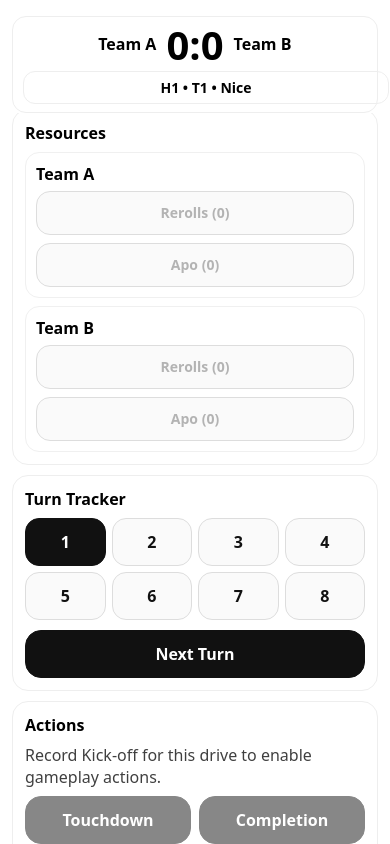
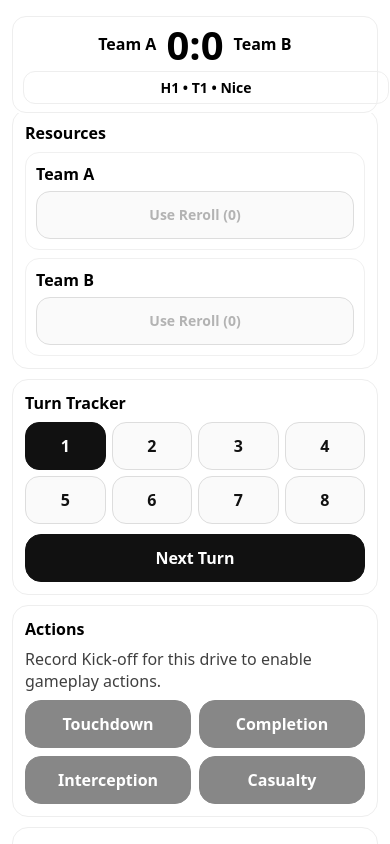
Before and after one commit to snoader/bb-match-notes, a React (Vite) app: page / in a window 390 px wide. Both pictures are taken after a click on the button "Start". Shown: the part 180-1024 px from the top of the page. Built offline with nearby package versions, Linux system fonts and the light colour scheme.

Commit message:
Make Apothecary action guarded and mobile-friendly

```diff
--- a/src/domain/eventGuards.ts
+++ b/src/domain/eventGuards.ts
@@ -1,4 +1,5 @@
 import type { MatchEvent, MatchEventType } from "./events";
+import type { TeamId } from "./enums";
 import type { DerivedMatchState } from "./projection";
 
 export type EventGuardContext = {
@@ -56,3 +57,7 @@ export function canRecordGameplayAction(context: EventGuardContext, eventType: M
   if (!gameplayActionEvents.has(eventType)) return true;
   return canRecordDriveAction(context.state, context.recentEvents);
 }
+
+export function canUseApothecary({ state, recentEvents }: EventGuardContext, team: TeamId) {
+  return canRecordDriveAction(state, recentEvents) && state.resources[team].apothecary > 0;
+}
--- a/src/index.css
+++ b/src/index.css
@@ -132,14 +132,14 @@ button, input, select { font: inherit; }
 .live-resource-controls {
   display: grid;
   grid-template-columns: 1fr;
-  gap: 8px;
+  gap: 10px;
   min-width: 0;
 }
 
 .live-resource-button {
-  min-height: 44px;
+  min-height: 48px;
   width: 100%;
-  padding: 10px 12px;
+  padding: 12px 14px;
   display: flex;
   align-items: center;
   justify-content: center;
--- a/src/ui/components/live/ResourcesPanel.tsx
+++ b/src/ui/components/live/ResourcesPanel.tsx
@@ -9,10 +9,11 @@ type ResourcesPanelProps = {
   resources: { A: Resources; B: Resources };
   hasMatch: boolean;
   canConsumeResources: boolean;
+  canUseApothecary: { A: boolean; B: boolean };
   onConsumeResource: (team: TeamId, kind: "reroll" | "apothecary") => void;
 };
 
-export function ResourcesPanel({ teamNames, resources, hasMatch, canConsumeResources, onConsumeResource }: ResourcesPanelProps) {
+export function ResourcesPanel({ teamNames, resources, hasMatch, canConsumeResources, canUseApothecary, onConsumeResource }: ResourcesPanelProps) {
   return (
     <div className="live-section">
       <div style={{ fontWeight: 900, marginBottom: 8 }}>Resources</div>
@@ -22,9 +23,11 @@ export function ResourcesPanel({ teamNames, resources, hasMatch, canConsumeResou
             <div style={{ fontWeight: 800, marginBottom: 6 }}>{teamLabel(team, teamNames)}</div>
             <div className="live-resource-controls">
               {[
-                { k: "reroll" as const, label: `Rerolls (${resources[team].rerolls})` },
-                { k: "apothecary" as const, label: `Apo (${resources[team].apothecary})` },
-              ].map((x) => (
+                { k: "reroll" as const, label: `Use Reroll (${resources[team].rerolls})`, show: true },
+                { k: "apothecary" as const, label: `Use Apothecary (${resources[team].apothecary})`, show: canUseApothecary[team] },
+              ]
+                .filter((x) => x.show)
+                .map((x) => (
                   <button
                     key={x.k}
                     onClick={() => onConsumeResource(team, x.k)}
--- a/src/ui/hooks/useLiveMatch.ts
+++ b/src/ui/hooks/useLiveMatch.ts
@@ -4,7 +4,7 @@ import type { ApothecaryOutcome, InjuryCause, InjuryPayload, InjuryResult, StatR
 import type { PlayerSlot, TeamId, Weather } from "../../domain/enums";
 import { PLAYER_SLOTS } from "../../domain/enums";
 import { BB2025_KICKOFF_TABLE, mapKickoffRoll } from "../../rules/bb2025/kickoff";
-import { canRecordCasualty, canRecordCompletion, canRecordInterception, canRecordTouchdown, canSelectKickoff } from "../../domain/eventGuards";
+import { canRecordCasualty, canRecordCompletion, canRecordInterception, canRecordTouchdown, canSelectKickoff, canUseApothecary } from "../../domain/eventGuards";
 
 export const injuryCauses: InjuryCause[] = ["BLOCK", "FOUL", "SECRET_WEAPON", "CROWD", "FAILED_DODGE", "FAILED_GFI", "FAILED_PICKUP", "OTHER"];
 export const injuryResults: InjuryResult[] = ["BH", "MNG", "NIGGLING", "STAT", "DEAD", "OTHER"];
@@ -84,6 +84,10 @@ export function useLiveMatch() {
   const completionAllowed = canRecordCompletion(guardContext);
   const interceptionAllowed = canRecordInterception(guardContext);
   const casualtyAllowed = canRecordCasualty(guardContext);
+  const apothecaryAllowed = {
+    A: canUseApothecary(guardContext, "A"),
+    B: canUseApothecary(guardContext, "B"),
+  };
 
   async function doKickoffEvent() {
     if (!kickoffAllowed) return;
@@ -201,6 +205,7 @@ export function useLiveMatch() {
 
   async function consumeResource(team: TeamId, kind: "reroll" | "apothecary") {
     if (kind === "reroll") return appendEvent({ type: "reroll_used", team });
+    if (!canUseApothecary(guardContext, team)) return;
     return appendEvent({ type: "apothecary_used", team });
   }
 
@@ -235,7 +240,7 @@ export function useLiveMatch() {
     kickoffOptions,
     kickoffMapped,
     rosters,
-    guards: { kickoffAllowed, touchdownAllowed, completionAllowed, interceptionAllowed, casualtyAllowed },
+    guards: { kickoffAllowed, touchdownAllowed, completionAllowed, interceptionAllowed, casualtyAllowed, apothecaryAllowed },
     touchdown: { open: tdOpen, setOpen: setTdOpen, team: tdTeam, setTeam: setTdTeam, player: tdPlayer, setPlayer: setTdPlayer, save: doTouchdown },
     completion: {
       open: completionOpen,
--- a/src/ui/screens/LiveMatchScreen.tsx
+++ b/src/ui/screens/LiveMatchScreen.tsx
@@ -34,7 +34,7 @@ export function LiveMatchScreen() {
   const setScreen = useAppStore((s) => s.setScreen);
   const live = useLiveMatch();
   const { isReady, events, d, hasMatch, turnButtons, kickoffOptions, kickoffMapped, rosters } = live;
-  const { kickoffAllowed, touchdownAllowed, completionAllowed, interceptionAllowed, casualtyAllowed } = live.guards;
+  const { kickoffAllowed, touchdownAllowed, completionAllowed, interceptionAllowed, casualtyAllowed, apothecaryAllowed } = live.guards;
   const { undoLast, doNextTurn, setTurn, consumeResource } = live.actions;
   const { touchdown, completion, interception, injury, kickoff } = live;
   const eventTypeLabel = (eventType: string) => (eventType === "injury" ? "Casualty" : eventType);
@@ -76,7 +76,14 @@ export function LiveMatchScreen() {
         onRecordKickoff={() => kickoffAllowed && kickoff.setOpen(true)}
       />
 
-      <ResourcesPanel teamNames={d.teamNames} resources={d.resources} hasMatch={hasMatch} canConsumeResources={!d.kickoffPending} onConsumeResource={consumeResource} />
+      <ResourcesPanel
+        teamNames={d.teamNames}
+        resources={d.resources}
+        hasMatch={hasMatch}
+        canConsumeResources={!d.kickoffPending}
+        canUseApothecary={apothecaryAllowed}
+        onConsumeResource={consumeResource}
+      />
 
       <TurnTracker turnButtons={turnButtons} currentTurn={d.turn} hasMatch={hasMatch} onSetTurn={setTurn} onNextTurn={doNextTurn} />
 
```
Also changed, not shown: 2 other files (tests, documents, lock files or other folders). Lines whose indentation alone changed are shown as unchanged.
